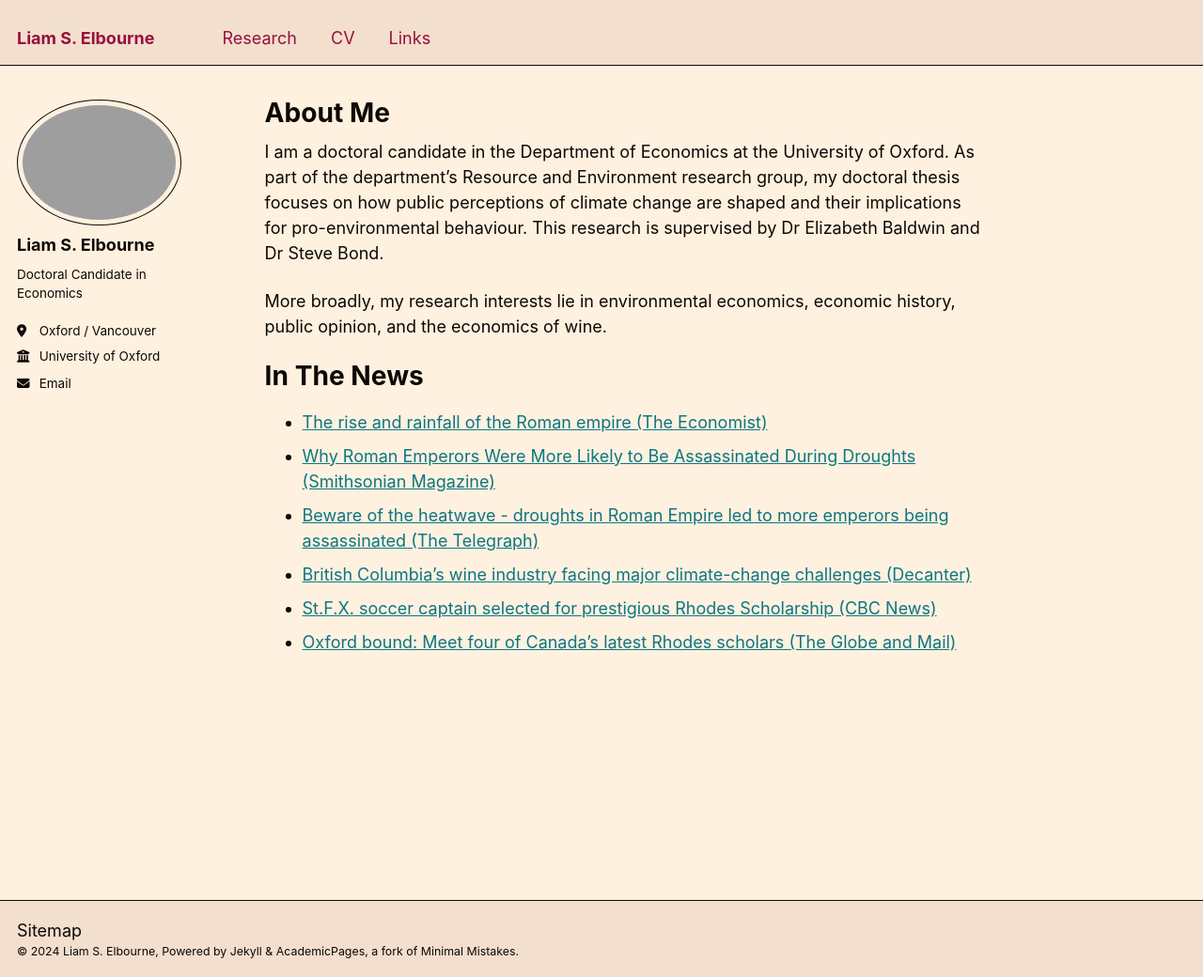
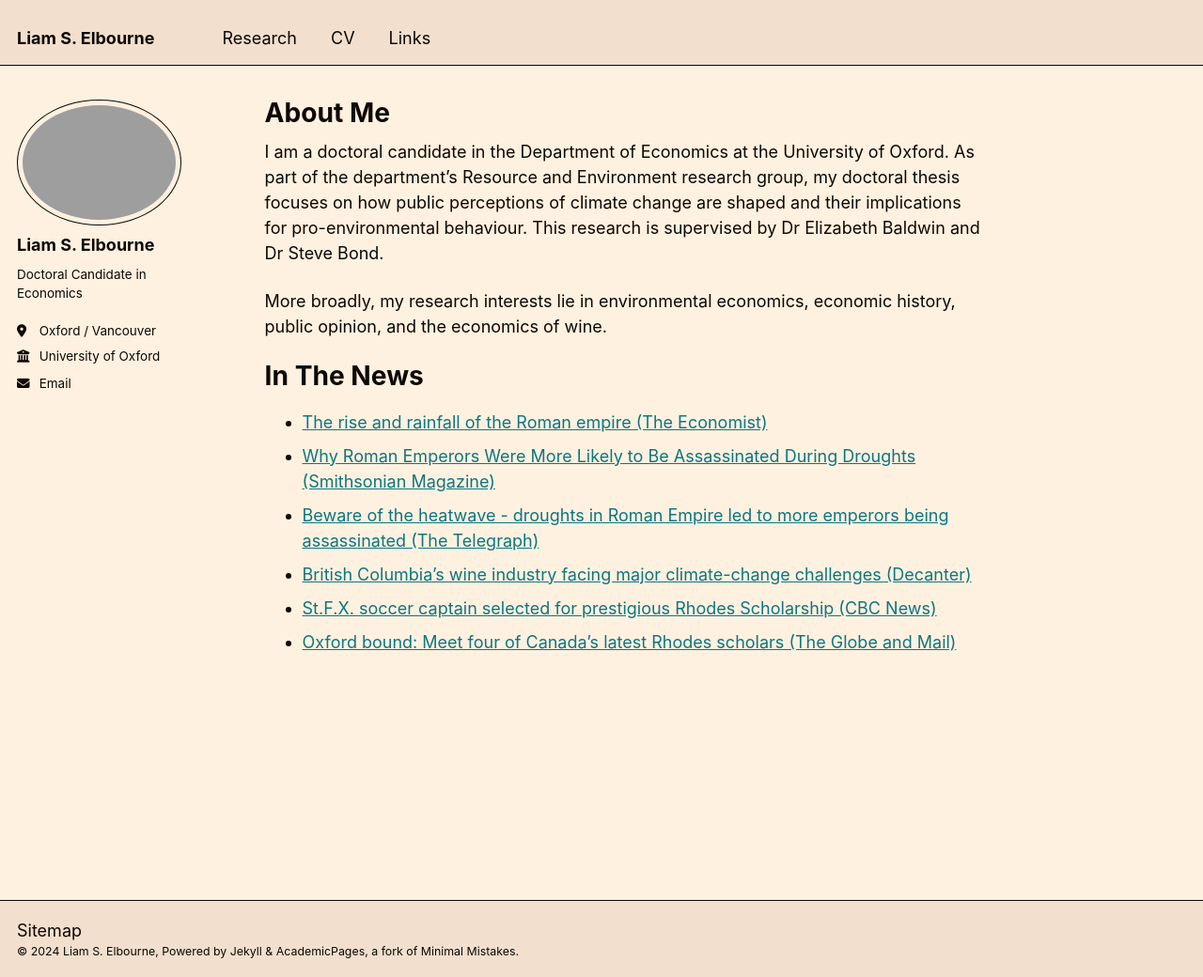
Before and after one commit to LiamSElbourne/LiamSElbourne.github.io, a Jekyll site: the page built from _pages/about.md, in a window 1280 px wide and 1040 px high. Shown: the whole window at 94% size. Built offline with Jekyll 4.4.1, drawn with Linux system fonts in a browser that asks for light colours.

Commit message:
Update _variables.scss

```diff
--- a/_sass/_variables.scss
+++ b/_sass/_variables.scss
@@ -108,8 +108,8 @@ $xing-color                 : #006567;
 $link-color                 : $info-color;
 $link-color-hover           : mix(#000, $link-color, 25%);
 $link-color-visited         : mix(#fff, $link-color, 25%);
-$masthead-link-color        : #990f3d;
-$masthead-link-color-hover  : mix(#000, #990f3d, 25%);
+$masthead-link-color        : $text-color;
+$masthead-link-color-hover  : mix(#000, $text-color, 25%);
 
 
 /*
```
